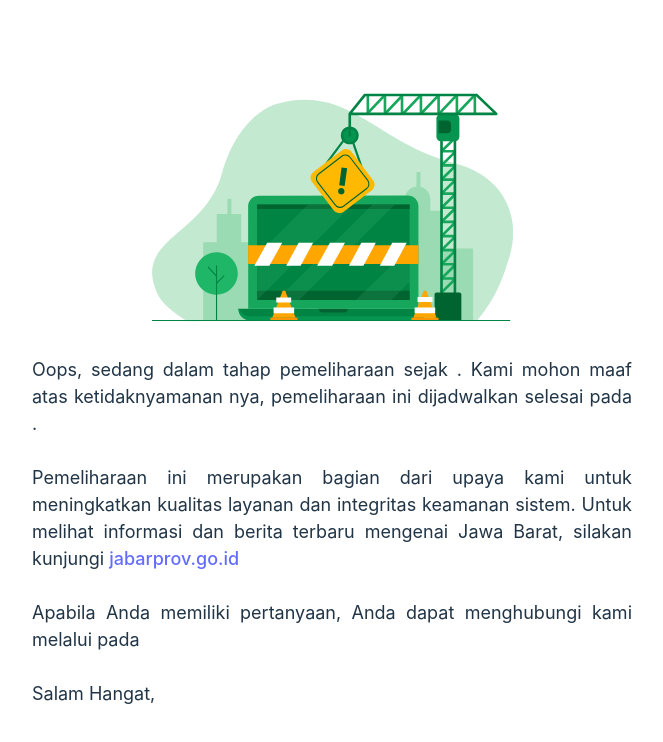
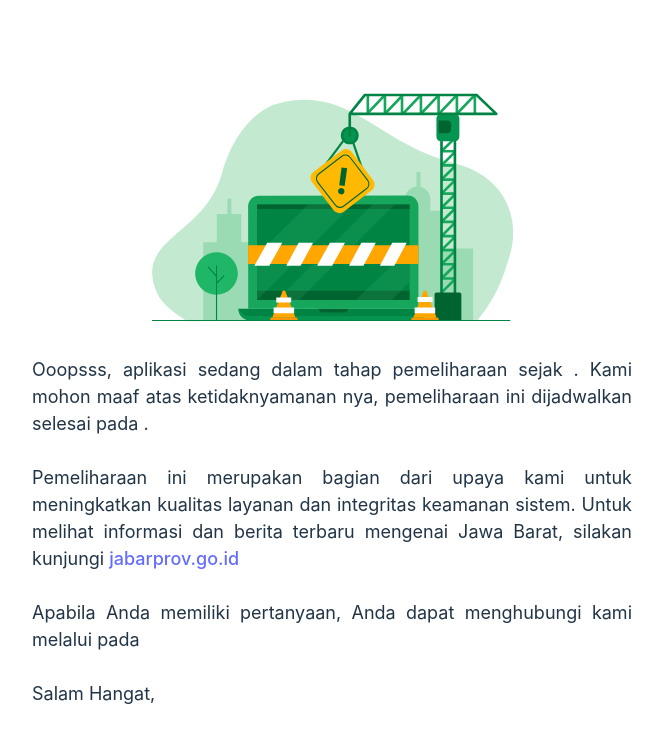
Before and after one commit to jabardigitalservice/maintenance-page, a Nuxt app: page / in a window 1280 px wide. Shown: the top 742 px of the page, without its empty margins (308-971 px from the left). Built offline with nearby package versions, Linux system fonts and the light colour scheme.

Commit message:
feat: update maintenance page layout

```diff
--- a/app.vue
+++ b/app.vue
@@ -11,9 +11,9 @@
         />
       </div>
       <p class="font-lora text-[21px] leading-[34px] text-green-700 font-bold mb-4 text-center">
-        Oops, {{ targetUser }} sedang dalam tahap pemeliharaan sejak {{ startDate }}. Kami mohon maaf atas
+        Ooopsss, aplikasi <b>{{ targetUser }}</b> sedang dalam tahap pemeliharaan sejak <b>{{ startDate }}</b>. Kami mohon maaf atas
         ketidaknyamanan nya, pemeliharaan ini dijadwalkan selesai pada
-        {{ endDate }}.
+        <b>{{ endDate }}</b>.
       </p>
       <p>
         Pemeliharaan ini merupakan bagian dari upaya kami untuk meningkatkan kualitas layanan dan integritas keamanan sistem.
```
